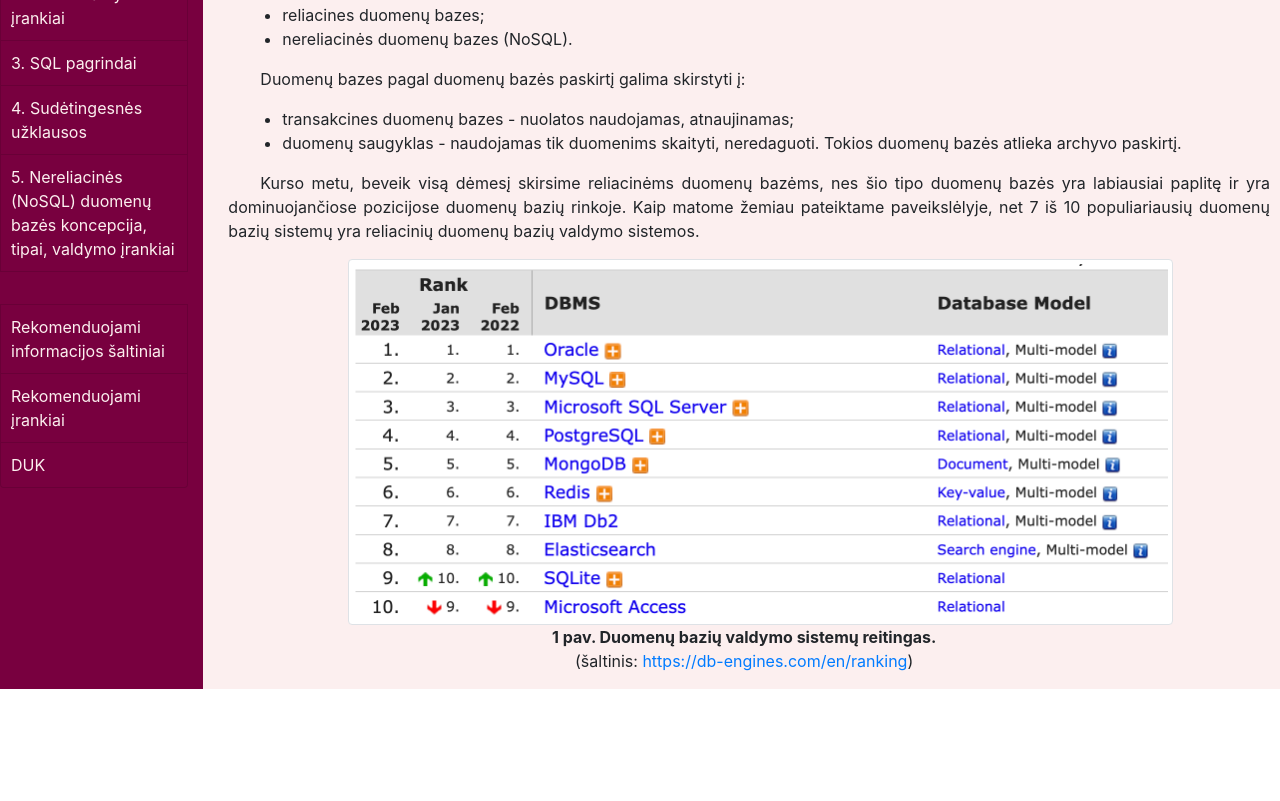
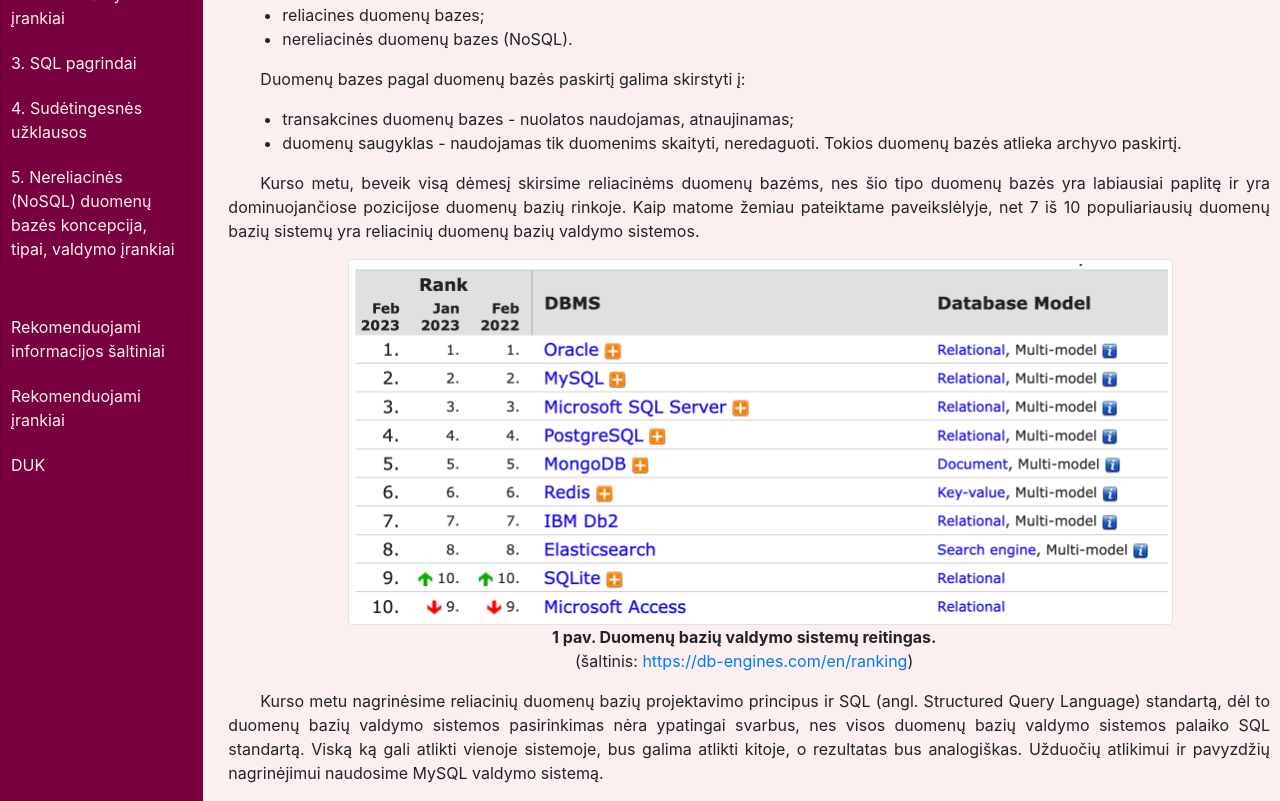
Before and after one commit to mliogys/mliogys.github.io, a plain HTML site: page 6B85DC27E03D578B717A4113A4CA25EE/db.html in a window 1280 px wide. Shown: the part 319-1120 px from the top of the page. Before the commit the page ends 1008 px from the top, so only its background shows below. Drawn offline with Linux system fonts and the light colour scheme.

Commit message:
Updated DB intro

```diff
--- a/6B85DC27E03D578B717A4113A4CA25EE/intro.html
+++ b/6B85DC27E03D578B717A4113A4CA25EE/intro.html
@@ -29,3 +29,6 @@
 	<b>1 pav. Duomenų bazių valdymo sistemų reitingas.</b><br/>
 	(šaltinis: <a href="https://db-engines.com/en/ranking">https://db-engines.com/en/ranking</a>)
 </p>
+<p>
+	Kurso metu nagrinėsime reliacinių duomenų bazių projektavimo principus ir SQL (angl. Structured Query Language) standartą, dėl to duomenų bazių valdymo sistemos pasirinkimas nėra ypatingai svarbus, nes visos duomenų bazių valdymo sistemos palaiko SQL standartą. Viską ką gali atlikti vienoje sistemoje, bus galima atlikti kitoje, o rezultatas bus analogiškas. Užduočių atlikimui ir pavyzdžių nagrinėjimui naudosime MySQL valdymo sistemą.
+</p>
```
